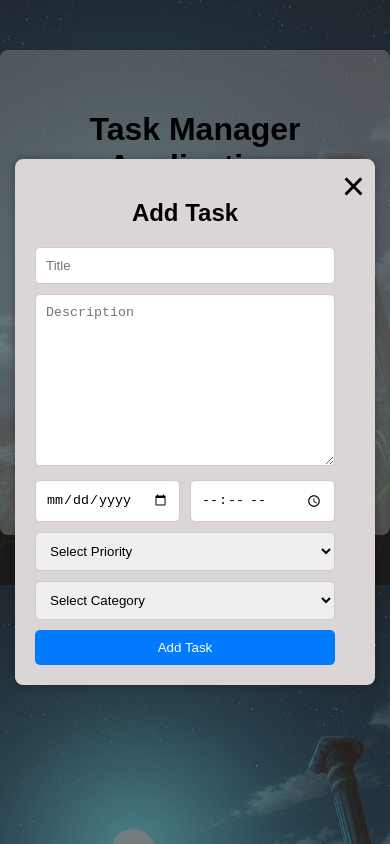
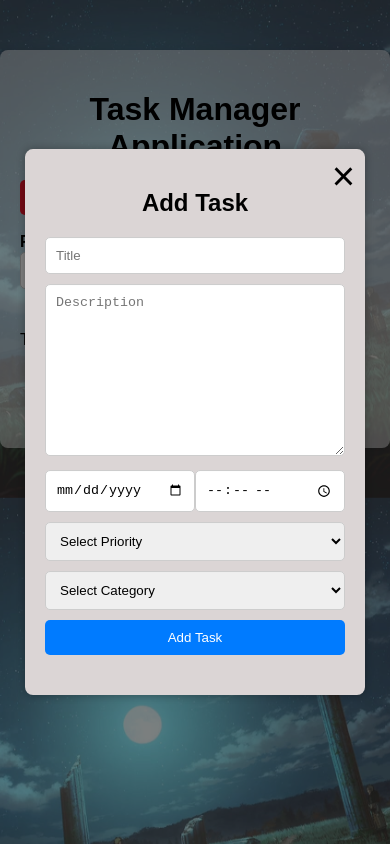
Before and after one commit to paudelb36/Task-Manager-Application, a plain HTML site: page index.html in a window 390 px wide. Both pictures are taken after typing "Sample", "2020-01-15" into the empty fields and a click on the button "Add Task". Drawn offline with Linux system fonts and the light colour scheme.

Commit message:
git commit -m "Commit"

```diff
--- a/index.html
+++ b/index.html
@@ -22,7 +22,7 @@
         <input
           type="date"
           id="deadline-filter"
-          placeholder="Search by Deadline"
+          placeholder="Date"
         />
         <select id="priority-filter">
           <option value="all" selected>Filter by Priority</option>
--- a/style.css
+++ b/style.css
@@ -1,4 +1,3 @@
-/* Updated style.css */
 
 body {
   font-family: Arial, sans-serif;
@@ -296,3 +295,33 @@ task-header {
 .created a:hover{
   text-decoration: underline;
 }
+
+@media screen and (max-width: 768px) {
+  .container {
+    padding: 20px; /* Adjust padding for smaller screens */
+    max-width: calc(100% - 40px); /* Adjust max-width to fit smaller screens */
+  }
+
+  .content-wrapper {
+    flex-direction: column; /* Stack elements vertically on smaller screens */
+  }
+
+  #task-form {
+    margin-right: 0; /* Remove right margin to stack form on top */
+    margin-bottom: 20px; /* Add bottom margin for spacing */
+  }
+
+  #add-task-form input[type="date"],
+  #add-task-form input[type="time"] {
+    width: 100%; /* Set date and time inputs to full width */
+    margin-right: 0; /* Remove margin between date and time input */
+  }
+}
+
+@media screen and (max-width: 480px) {
+  #add-task-form input[type="text"],
+  #add-task-form select,
+  #add-task-form textarea {
+    width: 100%; /* Set all inputs to full width */
+  }
+}
```
